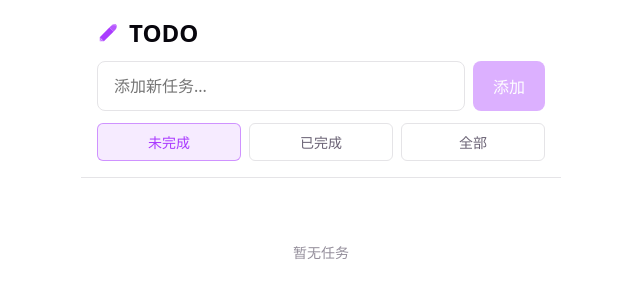
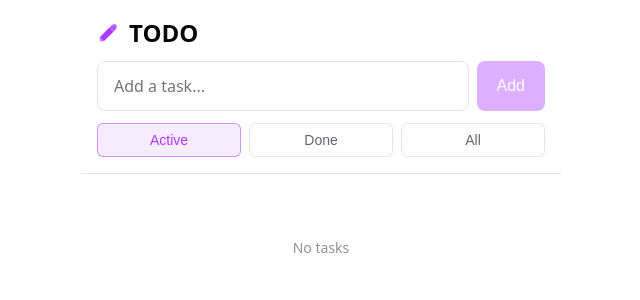
Before and after one commit to d2jvkpn/todo, a Vue app: page / in a window 1280 px wide. Shown: the top 300 px of the page, without its empty margins (319-959 px from the left). Built offline with nearby package versions, Linux system fonts and the light colour scheme.

Commit message:
feat: default locale follows browser language
Falls back to navigator.language when no saved preference exists,
instead of always defaulting to Chinese.

Assisted-by: Claude Sonnet 4.6 <noreply@anthropic.com>

```diff
--- a/src/stores/locale.js
+++ b/src/stores/locale.js
@@ -57,7 +57,8 @@ const messages = {
 }
 
 export const useLocaleStore = defineStore('locale', () => {
-  const locale = ref(localStorage.getItem('locale') || 'zh')
+  const browserLang = navigator.language?.startsWith('zh') ? 'zh' : 'en'
+  const locale = ref(localStorage.getItem('locale') || browserLang)
 
   watch(locale, (val) => localStorage.setItem('locale', val))
 
```
